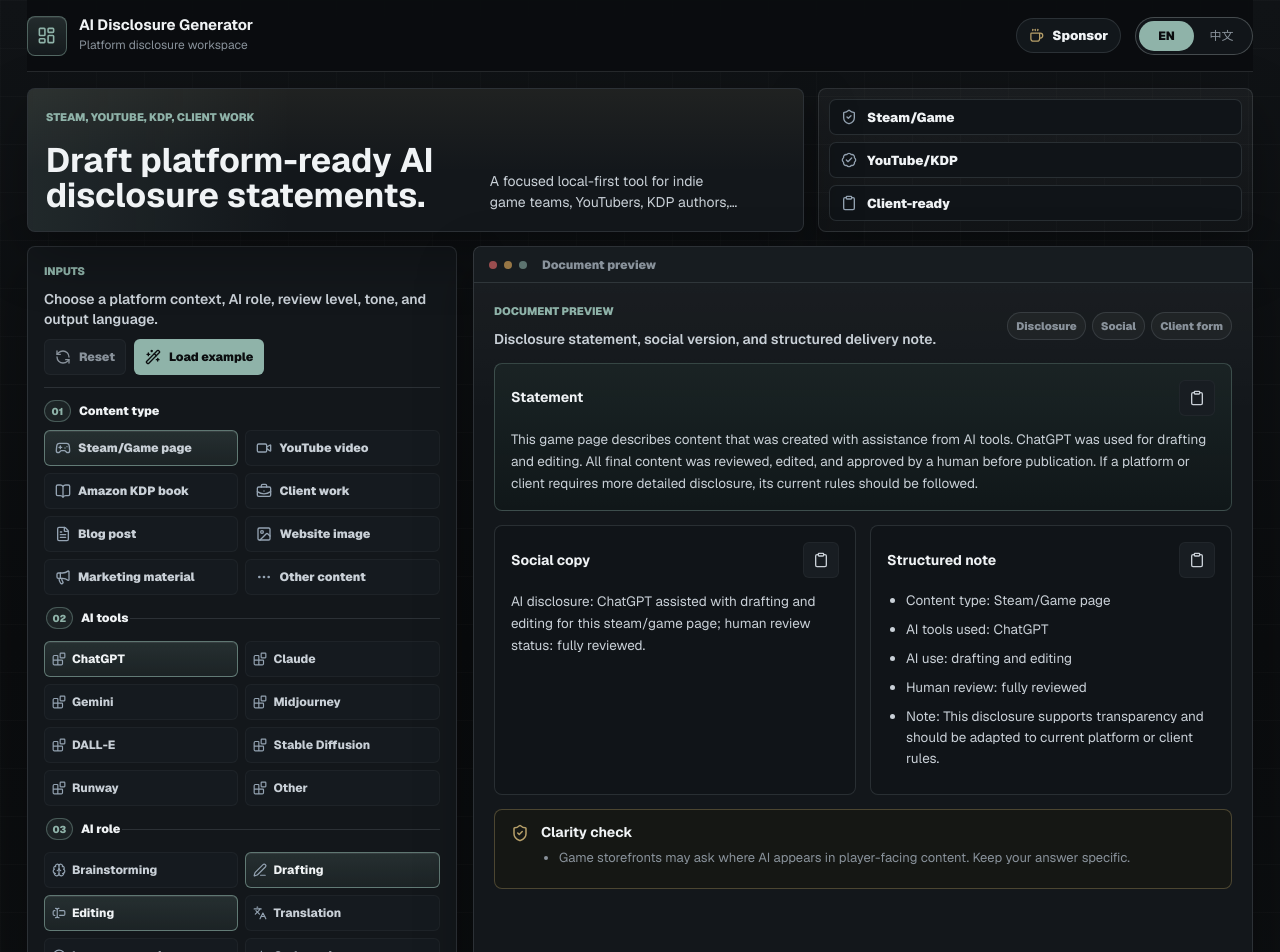
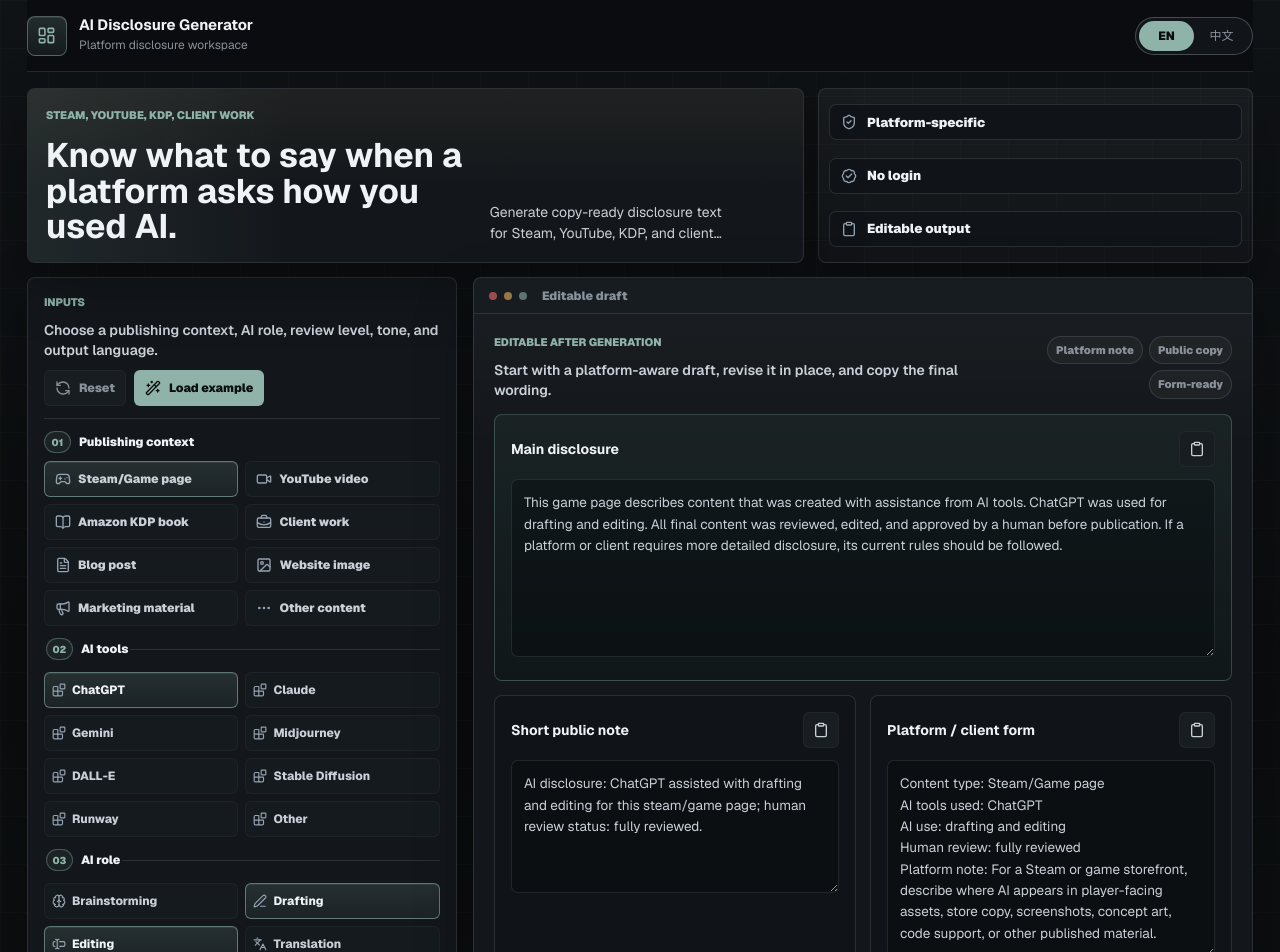
Before and after one commit to shawnlone/AI-Disclousure, a React (Vite) app: page / in a window 1280 px wide. Shown: the top 952 px of the page. Built offline with nearby package versions, Linux system fonts and the light colour scheme; no server answers.

Commit message:
Improve disclosure editor experience

```diff
--- a/src/App.css
+++ b/src/App.css
@@ -694,6 +694,31 @@
   white-space: pre-line;
 }
 
+.output-section textarea {
+  width: 100%;
+  min-height: 132px;
+  margin-top: 12px;
+  border: 1px solid rgba(171, 184, 190, 0.14);
+  border-radius: 7px;
+  padding: 12px;
+  color: var(--text);
+  background: rgba(5, 7, 9, 0.34);
+  font: inherit;
+  font-size: 13.5px;
+  line-height: 1.58;
+  resize: vertical;
+}
+
+.primary-output textarea {
+  min-height: 178px;
+}
+
+.output-section textarea:focus {
+  border-color: rgba(143, 179, 169, 0.72);
+  outline: 3px solid var(--focus);
+  outline-offset: 2px;
+}
+
 .output-section ul {
   margin: 12px 0 0;
   padding-left: 19px;
--- a/src/App.tsx
+++ b/src/App.tsx
@@ -9,12 +9,10 @@
   CheckCheck,
   CircleDashed,
   Clipboard,
-  Coffee,
   Code2,
   FileCheck2,
   FileText,
   Gamepad2,
-  GraduationCap,
   Image,
   Languages,
   LayoutDashboard,
@@ -46,7 +44,6 @@
   exampleInput,
   generateDisclosure,
 } from './disclosureGenerator'
-import { buildMailto, siteConfig } from './siteConfig'
 
 type UiLanguage = 'en' | 'zh'
 
@@ -98,7 +95,7 @@
   game: Gamepad2,
   kdp: BookOpen,
   client: BriefcaseBusiness,
-  education: GraduationCap,
+  education: BookOpen,
   marketing: Megaphone,
   'website-image': Image,
   other: MoreHorizontal,
@@ -148,28 +145,23 @@
   translation: { en: 'Translation', zh: '翻译' },
   'image generation': { en: 'Image generation', zh: '图像生成' },
   'code assistance': { en: 'Code assistance', zh: '代码辅助' },
-  'research support': { en: 'Research support', zh: '研究辅助' },
+  'research support': { en: 'Research support', zh: '资料整理' },
   'voice/video generation': { en: 'Voice/video', zh: '音视频生成' },
 }
 
 const copy = {
   en: {
-    navTemplates: 'Templates',
-    navSponsor: 'Sponsor',
-    navAbout: 'About',
-    navPrivacy: 'Privacy',
-    navContact: 'Contact',
     brandSub: 'Platform disclosure workspace',
     eyebrow: 'Steam, YouTube, KDP, Client Work',
-    title: 'Draft platform-ready AI disclosure statements.',
+    title: 'Know what to say when a platform asks how you used AI.',
     subtitle:
-      'A focused local-first tool for indie game teams, YouTubers, KDP authors, and freelancers who need clear AI-use wording for real publishing contexts.',
-    productStatus: 'Steam/Game',
-    noAccount: 'YouTube/KDP',
-    exportSet: 'Client-ready',
+      'Generate copy-ready disclosure text for Steam, YouTube, KDP, and client handoffs. Then edit the wording before you publish.',
+    productStatus: 'Platform-specific',
+    noAccount: 'No login',
+    exportSet: 'Editable output',
     formTitle: 'Inputs',
-    formSubtitle: 'Choose a platform context, AI role, review level, tone, and output language.',
-    contentType: 'Content type',
+    formSubtitle: 'Choose a publishing context, AI role, review level, tone, and output language.',
+    contentType: 'Publishing context',
     aiTools: 'AI tools',
     aiUse: 'AI role',
     review: 'Human review',
@@ -177,131 +169,62 @@
     outputLanguage: 'Output',
     example: 'Load example',
     reset: 'Reset',
-    resultTitle: 'Document preview',
-    resultSubtitle: 'Disclosure statement, social version, and structured delivery note.',
-    primary: 'Statement',
-    short: 'Social copy',
-    structured: 'Structured note',
-    clarity: 'Clarity check',
+    resultTitle: 'Editable draft',
+    resultSubtitle:
+      'Start with a platform-aware draft, revise it in place, and copy the final wording.',
+    primary: 'Main disclosure',
+    short: 'Short public note',
+    structured: 'Platform / client form',
+    clarity: 'Disclosure guidance',
     copied: 'Copied to clipboard.',
     fallbackCopied: 'Copied with browser fallback.',
-    sponsorSold: 'Launch sponsor',
-    sponsorSlot: '$10 launch sponsor slot',
-    sponsorSlotBody:
-      'A compact placement for a relevant creator, compliance, or publishing product.',
-    sponsorCta: 'Sponsor this tool',
-    visitSponsor: 'Visit sponsor',
-    adSlot: 'Reserved placement',
-    adBody: 'No ad scripts are loaded in this version.',
-    serviceEyebrow: 'Paid micro-service',
-    serviceTitle: '$10 custom rewrite',
-    serviceBody:
-      'Send project type, AI tools, AI role, and review level. Get a polished statement, short version, and structured bullets.',
-    serviceCta: 'Request rewrite',
-    templatesEyebrow: 'SEO templates',
-    templatesTitle: 'Purpose-built AI disclosure examples',
-    aboutTitle: 'Built for transparent AI-use statements',
-    aboutBody:
-      'This tool helps people describe where AI supported a workflow. It does not decide whether a use case is allowed, and it does not replace platform rules, school policies, client contracts, or legal advice.',
-    privacyTitle: 'Private by default',
-    privacyBody:
-      'Inputs stay in the browser. This version has no account system, database, analytics script, payment integration, or AI API call.',
-    contactTitle: 'Need a platform-specific template?',
-    contactBody: 'Send sponsor requests, template suggestions, or custom rewrite details to',
     qualityTitle: 'Output profile',
-    qualityA: 'Disclosure',
-    qualityB: 'Social',
-    qualityC: 'Client form',
-    noRisk: 'No high-risk combination detected for the current inputs.',
-    noteSingular: 'note',
-    notePlural: 'notes',
-    launchEyebrow: 'First $10 launch offer',
-    launchTitle: 'Turn this tool into a tiny paid placement.',
-    launchBody:
-      'Use the launch sponsor slot or custom rewrite offer as the first conversion path while SEO traffic compounds.',
-    launchStepA: 'Sponsor slot',
-    launchStepABody: '$10 for a compact placement on a focused AI transparency tool.',
-    launchStepB: 'Custom rewrite',
-    launchStepBBody: '$10 for one polished disclosure statement package.',
-    launchStepC: 'Outreach pitch',
-    launchStepCBody:
-      'Copy a short pitch and send it to tool makers, newsletter authors, or creator communities.',
-    copyPitch: 'Copy pitch',
+    qualityA: 'Platform note',
+    qualityB: 'Public copy',
+    qualityC: 'Form-ready',
+    editHint: 'Editable after generation',
   },
   zh: {
-    navTemplates: '模板',
-    navSponsor: '赞助',
-    navAbout: '关于',
-    navPrivacy: '隐私',
-    navContact: '联系',
     brandSub: '平台披露文案工作台',
     eyebrow: 'Steam、YouTube、KDP、客户交付',
-    title: '生成更贴近平台场景的 AI 使用披露。',
+    title: '当平台问你如何使用 AI 时，知道该怎么写。',
     subtitle:
-      '面向独立游戏团队、YouTuber、KDP 作者和自由职业者，用更具体的措辞说明 AI 在真实发布场景中的参与方式。',
-    productStatus: 'Steam/游戏',
-    noAccount: 'YouTube/KDP',
-    exportSet: '客户交付',
+      '为 Steam、YouTube、KDP 和客户交付生成可直接修改的 AI 使用披露文案。生成后可以继续编辑，再复制发布。',
+    productStatus: '平台专用',
+    noAccount: '无需登录',
+    exportSet: '结果可编辑',
     formTitle: '输入参数',
-    formSubtitle: '选择平台场景、AI 用途、审核状态、语气和输出语言。',
-    contentType: '内容类型',
+    formSubtitle: '选择发布场景、AI 用途、人工审核状态、语气和输出语言。',
+    contentType: '发布场景',
     aiTools: 'AI 工具',
-    aiUse: 'AI 作用',
+    aiUse: 'AI 用途',
     review: '人工审核',
     tone: '语气',
     outputLanguage: '输出',
     example: '载入示例',
     reset: '重置',
-    resultTitle: '文档预览',
-    resultSubtitle: '完整披露、社媒短版和结构化交付说明会实时更新。',
-    primary: '披露声明',
-    short: '社媒短版',
-    structured: '结构化说明',
-    clarity: '清晰度检查',
+    resultTitle: '可编辑草稿',
+    resultSubtitle: '先生成贴近平台场景的草稿，再在右侧直接修改，最后复制使用。',
+    primary: '主要披露说明',
+    short: '简短公开说明',
+    structured: '平台/客户表单',
+    clarity: '披露提示',
     copied: '已复制到剪贴板。',
     fallbackCopied: '已使用浏览器兼容方式复制。',
-    sponsorSold: '启动赞助商',
-    sponsorSlot: '$10 启动赞助位',
-    sponsorSlotBody: '适合创作者工具、合规工具、发布流程产品的轻量展示位。',
-    sponsorCta: '赞助这个工具',
-    visitSponsor: '访问赞助商',
-    adSlot: '预留展示位',
-    adBody: '当前版本不加载广告脚本。',
-    serviceEyebrow: '付费小服务',
-    serviceTitle: '$10 定制改写',
-    serviceBody:
-      '发送项目类型、使用的 AI 工具、AI 参与环节和人工审核状态，获得完整披露、短版和结构化说明。',
-    serviceCta: '请求改写',
-    templatesEyebrow: 'SEO 模板',
-    templatesTitle: '常见发布场景的 AI 披露示例',
-    aboutTitle: '为透明、诚实的 AI 使用说明而设计',
-    aboutBody:
-      '这个工具帮助创作者说明 AI 在工作流中的辅助位置。它不判断你的使用是否被允许，也不替代平台规则、学校政策、客户合同或法律建议。',
-    privacyTitle: '默认保护隐私',
-    privacyBody:
-      '输入只停留在浏览器。本版本没有账号、数据库、统计脚本、支付集成或 AI API 调用。',
-    contactTitle: '需要某个平台的专用模板？',
-    contactBody: '赞助、模板建议或定制文案需求请发送到',
     qualityTitle: '输出结构',
-    qualityA: '披露声明',
-    qualityB: '社媒文案',
-    qualityC: '客户表单',
-    noRisk: '当前参数未发现高风险组合。',
-    noteSingular: '条提示',
-    notePlural: '条提示',
-    launchEyebrow: '第一笔 $10 入口',
-    launchTitle: '把这个工具变成一个小型付费展示位。',
-    launchBody:
-      '在 SEO 流量积累之前，先用启动赞助位或定制改写服务拿到第一笔转化。',
-    launchStepA: '赞助位',
-    launchStepABody: '$10 获得一个面向 AI 透明披露用户的小型展示位。',
-    launchStepB: '定制改写',
-    launchStepBBody: '$10 提供一套完整披露、短版和结构化说明。',
-    launchStepC: '外联话术',
-    launchStepCBody: '复制一段简短 pitch，发给工具作者、newsletter 作者或创作者社区。',
-    copyPitch: '复制话术',
+    qualityA: '平台提示',
+    qualityB: '公开文案',
+    qualityC: '表单可用',
+    editHint: '生成后可编辑',
   },
 } satisfies Record<UiLanguage, Record<string, string>>
+
+type EditableDraft = {
+  signature: string
+  primary: string
+  short: string
+  structured: string
+}
 
 function toggleMulti<T extends string>(values: T[], value: T) {
   if (values.includes(value)) {
@@ -318,8 +241,14 @@
   const [copyMessage, setCopyMessage] = useState('')
   const t = copy[uiLanguage]
   const output = useMemo(() => generateDisclosure(input), [input])
-  const sponsorHref =
-    siteConfig.sponsorPaymentUrl || buildMailto('Sponsor AI Disclosure Generator')
+  const outputSignature = JSON.stringify(input)
+  const [editableDraft, setEditableDraft] = useState<EditableDraft>(() =>
+    createEditableDraft(outputSignature, output),
+  )
+
+  if (editableDraft.signature !== outputSignature) {
+    setEditableDraft(createEditableDraft(outputSignature, output))
+  }
 
   function updateInput<Value extends DisclosureInput[keyof DisclosureInput]>(
     key: keyof DisclosureInput,
@@ -366,15 +295,6 @@
         </a>
 
         <div className="header-actions">
-          <a
-            className="header-sponsor-link"
-            href={sponsorHref}
-            target={siteConfig.sponsorPaymentUrl ? '_blank' : undefined}
-            rel={siteConfig.sponsorPaymentUrl ? 'noreferrer' : undefined}
-          >
-            <Coffee aria-hidden="true" />
-            {t.navSponsor}
-          </a>
           <div className="language-toggle" aria-label="Interface language">
             <button
               type="button"
@@ -555,7 +475,7 @@
 
             <div className="document-header">
               <div>
-                <p className="eyebrow">{t.resultTitle}</p>
+                <p className="eyebrow">{t.editHint}</p>
                 <h2>{t.resultSubtitle}</h2>
               </div>
               <div className="doc-profile" aria-label={t.qualityTitle}>
@@ -565,40 +485,43 @@
               </div>
             </div>
 
-            <article className="output-section primary-output">
-              <OutputTitle
+              <EditableOutput
+                className="primary-output"
                 title={t.primary}
                 target="primary"
+                value={editableDraft.primary}
                 copiedTarget={copiedTarget}
-                onCopy={() => copyText('primary', output.primaryStatement)}
+                minRows={7}
+                onChange={(primary) =>
+                  setEditableDraft((current) => ({ ...current, primary }))
+                }
+                onCopy={() => copyText('primary', editableDraft.primary)}
               />
-              <p>{output.primaryStatement}</p>
-            </article>
 
             <div className="document-columns">
-              <article className="output-section">
-                <OutputTitle
+              <EditableOutput
                 title={t.short}
                 target="short"
+                value={editableDraft.short}
                 copiedTarget={copiedTarget}
-                  onCopy={() => copyText('short', output.shortVersion)}
+                minRows={5}
+                onChange={(short) =>
+                  setEditableDraft((current) => ({ ...current, short }))
+                }
+                onCopy={() => copyText('short', editableDraft.short)}
               />
-                <p>{output.shortVersion}</p>
-              </article>
 
-              <article className="output-section">
-                <OutputTitle
+              <EditableOutput
                 title={t.structured}
                 target="structured"
+                value={editableDraft.structured}
                 copiedTarget={copiedTarget}
-                  onCopy={() => copyText('structured', output.structuredVersion.join('\n'))}
+                minRows={8}
+                onChange={(structured) =>
+                  setEditableDraft((current) => ({ ...current, structured }))
+                }
+                onCopy={() => copyText('structured', editableDraft.structured)}
               />
-                <ul>
-                  {output.structuredVersion.map((line) => (
-                    <li key={line}>{line}</li>
-                  ))}
-                </ul>
-            </article>
             </div>
 
             {output.riskNotes.length > 0 && (
@@ -619,6 +542,18 @@
       </section>
     </main>
   )
+}
+
+function createEditableDraft(
+  signature: string,
+  output: ReturnType<typeof generateDisclosure>,
+): EditableDraft {
+  return {
+    signature,
+    primary: output.primaryStatement,
+    short: output.shortVersion,
+    structured: output.structuredVersion.join('\n'),
+  }
 }
 
 type SegmentedControlProps<T extends string> = {
@@ -663,15 +598,29 @@
   )
 }
 
-type OutputTitleProps = {
+type EditableOutputProps = {
+  className?: string
   title: string
   target: string
+  value: string
   copiedTarget: string | null
+  minRows: number
+  onChange: (value: string) => void
   onCopy: () => void
 }
 
-function OutputTitle({ title, target, copiedTarget, onCopy }: OutputTitleProps) {
+function EditableOutput({
+  className = '',
+  title,
+  target,
+  value,
+  copiedTarget,
+  minRows,
+  onChange,
+  onCopy,
+}: EditableOutputProps) {
   return (
+    <article className={`output-section ${className}`}>
       <div className="output-title">
         <h3>{title}</h3>
         <button type="button" onClick={onCopy} aria-label={`Copy ${title}`}>
@@ -682,6 +631,13 @@
           )}
         </button>
       </div>
+      <textarea
+        value={value}
+        rows={minRows}
+        spellCheck="true"
+        onChange={(event) => onChange(event.target.value)}
+      />
+    </article>
   )
 }
 
--- a/src/disclosureGenerator.ts
+++ b/src/disclosureGenerator.ts
@@ -68,7 +68,7 @@
   translation: { en: 'translation', zh: '翻译' },
   'image generation': { en: 'image generation', zh: '图像生成' },
   'code assistance': { en: 'code assistance', zh: '代码辅助' },
-  'research support': { en: 'research support', zh: '研究辅助' },
+  'research support': { en: 'research support', zh: '资料整理' },
   'voice/video generation': { en: 'voice/video generation', zh: '音视频生成' },
 }
 
@@ -82,7 +82,7 @@
 }
 
 export const exampleInput: DisclosureInput = {
-  contentType: 'game',
+  contentType: 'kdp',
   tools: ['ChatGPT', 'Midjourney'],
   uses: ['drafting', 'image generation'],
   reviewLevel: 'partially reviewed',
@@ -93,15 +93,15 @@
 const reviewCopy = {
   'fully reviewed': {
     en: 'All final content was reviewed, edited, and approved by a human before publication.',
-    zh: '所有最终内容均已由人工审核、修改并确认后发布。',
+    zh: '所有最终内容在发布前均经过人工审核、编辑和确认。',
   },
   'partially reviewed': {
     en: 'The final content was partially reviewed and edited by a human before publication.',
-    zh: '最终内容在发布前经过了部分人工审核和修改。',
+    zh: '最终内容在发布前经过了部分人工审核和编辑。',
   },
   'not reviewed': {
     en: 'Some AI-assisted content may not have received full human review before publication.',
-    zh: '部分 AI 辅助内容可能未经过完整人工审核。',
+    zh: '部分 AI 辅助内容可能尚未经过完整人工审核。',
   },
 } satisfies Record<ReviewLevel, { en: string; zh: string }>
 
@@ -141,6 +141,45 @@
   other: {
     en: 'This content was created with assistance from AI tools.',
     zh: '本内容在创作过程中使用了 AI 工具辅助。',
+  },
+} satisfies Record<ContentType, { en: string; zh: string }>
+
+const platformGuidance = {
+  game: {
+    en: 'For a Steam or game storefront, describe where AI appears in player-facing assets, store copy, screenshots, concept art, code support, or other published material.',
+    zh: '用于 Steam 或游戏商店页面时，建议说明 AI 出现在玩家可见素材、商店文案、截图、概念图、代码辅助或其他发布材料中的哪些位置。',
+  },
+  youtube: {
+    en: 'For YouTube, add extra detail if AI created realistic altered or synthetic visuals, voices, events, or scenes that viewers could mistake for real footage.',
+    zh: '用于 YouTube 时，如果 AI 生成了容易被观众误认为真实的画面、声音、事件或场景，应补充更明确的说明。',
+  },
+  kdp: {
+    en: 'For KDP, separate AI-generated material from AI-assisted work. Generated images, translated text, or substantial generated passages may need more explicit wording.',
+    zh: '用于 KDP 时，建议区分 AI 生成内容和 AI 辅助内容。AI 生成图片、翻译文本或大段生成文字通常需要更明确说明。',
+  },
+  client: {
+    en: 'For client work, keep the note specific enough for handoff: name the tools, what they assisted with, and what was reviewed by a human.',
+    zh: '用于客户交付时，建议写清工具名称、AI 辅助环节，以及哪些内容经过人工审核。',
+  },
+  blog: {
+    en: 'For public posts, use plain language and avoid overstating either human-only authorship or AI autonomy.',
+    zh: '用于公开文章时，建议使用清楚的日常语言，不夸大纯人工创作，也不夸大 AI 的自主作用。',
+  },
+  education: {
+    en: 'For education, follow the instructor, school, or publisher policy before submitting.',
+    zh: '用于教育场景时，提交前应优先遵守教师、学校或出版方规则。',
+  },
+  marketing: {
+    en: 'For marketing, avoid implying that AI-generated examples, testimonials, people, or results are real unless they are verified.',
+    zh: '用于营销材料时，避免让 AI 生成的案例、评价、人物或结果被误认为真实且已验证。',
+  },
+  'website-image': {
+    en: 'For website images, mention generated or AI-edited visual assets when they represent products, people, places, or examples.',
+    zh: '用于网站图片时，如果图像代表产品、人物、地点或案例，应说明其为 AI 生成或 AI 辅助处理。',
+  },
+  other: {
+    en: 'Adapt the wording to the rules of the platform, client, or publisher where the content will appear.',
+    zh: '请根据内容发布平台、客户或出版方的规则调整措辞。',
   },
 } satisfies Record<ContentType, { en: string; zh: string }>
 
@@ -216,7 +255,7 @@
       `使用的 AI 工具：${joinList(input.tools, 'zh')}`,
       `AI 用途：${joinList(input.uses.map((use) => aiUseLabels[use].zh), 'zh')}`,
       `人工审核：${reviewCopy[input.reviewLevel].zh}`,
-      '用途说明：本说明用于透明披露 AI 辅助情况，不替代平台规则或法律建议。',
+      `平台提示：${platformGuidance[input.contentType].zh}`,
     ]
   }
 
@@ -225,7 +264,7 @@
     `AI tools used: ${joinList(input.tools, 'en')}`,
     `AI use: ${joinList(input.uses.map((use) => aiUseLabels[use].en), 'en')}`,
     `Human review: ${input.reviewLevel}`,
-    'Note: This disclosure supports transparency and should be adapted to current platform or client rules.',
+    `Platform note: ${platformGuidance[input.contentType].en}`,
   ]
 }
 
@@ -234,26 +273,31 @@
 
   if (input.reviewLevel === 'not reviewed') {
     notes.push(
-      'High clarity recommended: because the output was not fully human-reviewed, use a direct disclosure and avoid implying human-only authorship.',
-    )
-    notes.push('建议更明确披露：如果内容未经过完整人工审核，不要写成只是轻微 AI 辅助。')
-  }
-
-  if (input.contentType === 'education') {
-    notes.push(
-      'Education use can be sensitive. Follow the school, instructor, or publisher policy before submitting.',
+      'High clarity recommended: because the output was not fully human-reviewed, use direct wording and avoid implying human-only authorship.',
     )
   }
 
   if (input.contentType === 'game') {
     notes.push(
-      'Game storefronts may ask where AI appears in player-facing content. Keep your answer specific.',
+      'Steam/game storefront note: be specific about whether AI appears in art, store copy, dialogue, code support, audio, or other player-facing content.',
     )
   }
 
   if (input.contentType === 'kdp') {
     notes.push(
-      'KDP distinguishes AI-generated from AI-assisted work. Adapt this wording to the current publishing form before submission.',
+      'KDP note: distinguish AI-generated material from AI-assisted work before submitting the publishing form.',
+    )
+  }
+
+  if (input.contentType === 'youtube') {
+    notes.push(
+      'YouTube note: realistic altered or synthetic visuals, voices, scenes, or events may need a more explicit disclosure.',
+    )
+  }
+
+  if (input.contentType === 'client') {
+    notes.push(
+      'Client handoff note: clients usually care most about what AI touched and what a human reviewed.',
     )
   }
 
@@ -262,7 +306,7 @@
     input.uses.includes('voice/video generation')
   ) {
     notes.push(
-      'Generated media may need extra detail when it resembles real people, brands, or copyrighted characters.',
+      'Generated media may need extra detail when it resembles real people, brands, copyrighted characters, or real events.',
     )
   }
 
```
Lines whose indentation alone changed are shown as unchanged.
